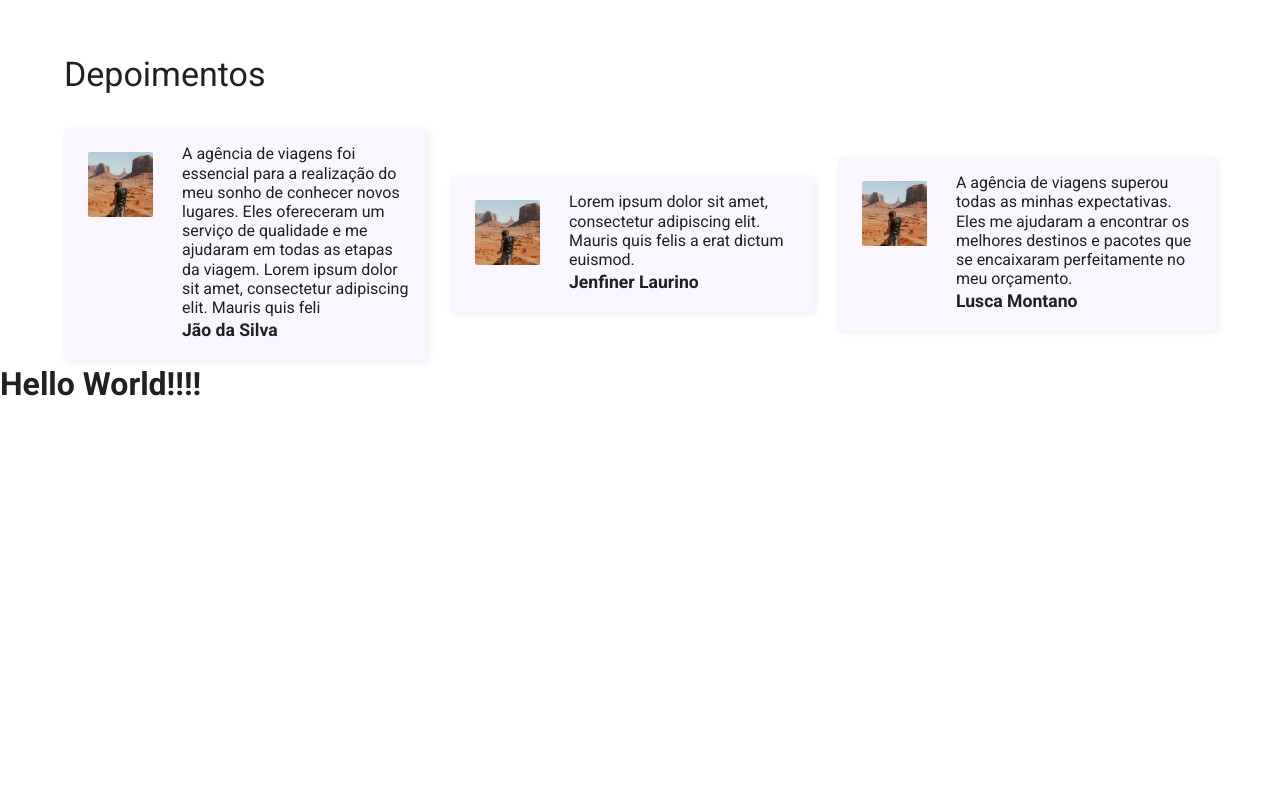
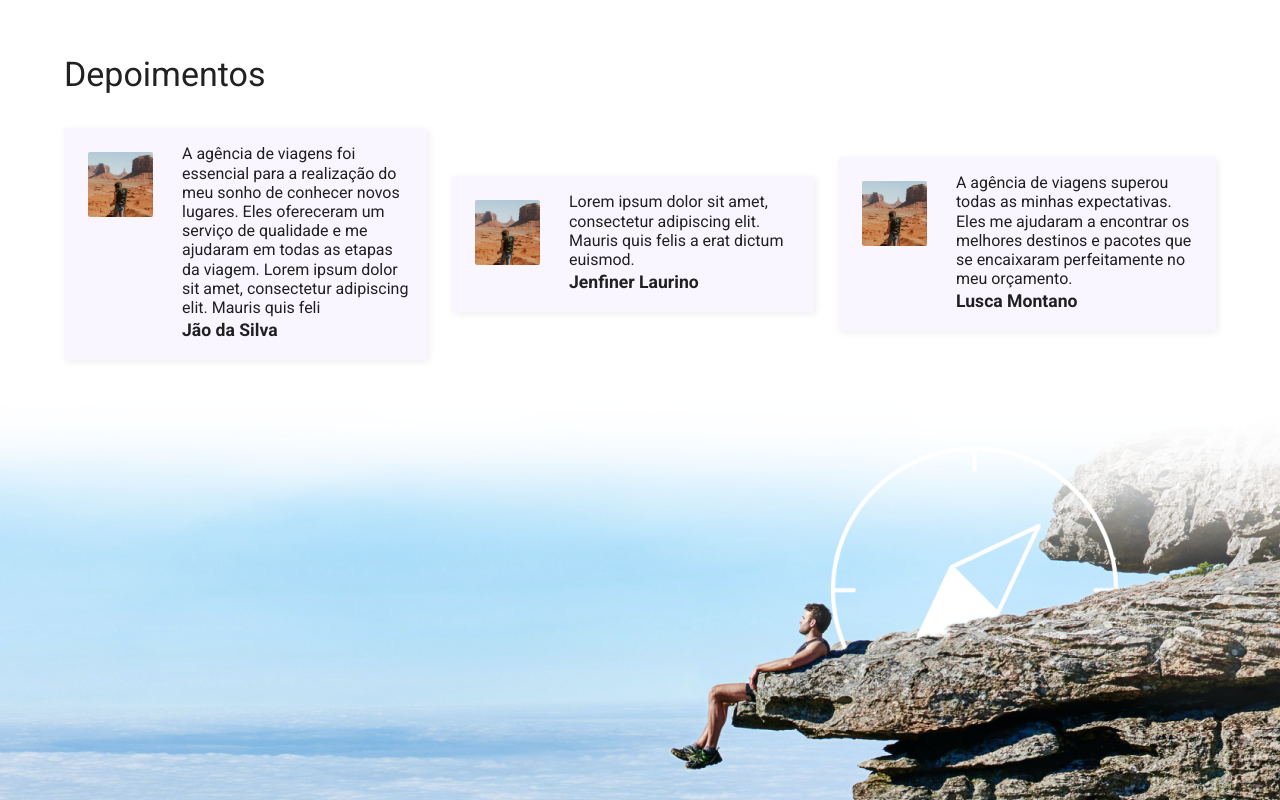
Before and after one commit to JuliuCesarC/Jornada_Milhas_Web, a Next.js app: page / in a window 1280 px wide. Shown: the part 2116-2916 px from the top of the page. Before the commit the page ends 2524 px from the top, so only its background shows below. Built offline with nearby package versions, Linux system fonts and the light colour scheme.

Commit message:
feat<homePage>: add banner footer

```diff
--- a/src/app/page.tsx
+++ b/src/app/page.tsx
@@ -4,6 +4,7 @@ import Destination from '@/components/HomePage/Destination'
 import SearchDestination from '@/components/HomePage/SearchDestination'
 import Testimonial from '@/components/HomePage/Testimonial'
 import styles from './page.module.css'
+import BannerFooter from '@/components/HomePage/BannerFooter'
 
 export default function Home() {
   return (
@@ -12,7 +13,7 @@ export default function Home() {
       <SearchDestination />
       <Destination />
       <Testimonial />
-      <h1>Hello World!!!!</h1>
+      <BannerFooter />
     </main>
   )
 }
--- /dev/null
+++ b/src/components/HomePage/BannerFooter/index.tsx
@@ -0,0 +1,27 @@
+"use client"
+
+import { Box } from "@mui/material"
+
+interface BannerFooterProps {
+}
+
+export default function BannerFooter(props : BannerFooterProps){
+  return(
+    <Box sx={{
+      position: "relative",
+      width: "100%",
+      mt: {xs: 4, lg: 5, xl: 6}
+    }}>
+      <Box sx={{
+        width: "100%",
+        height: {xs: "300px", sm: "350px", md: "370px", lg: "400px", xl: "470px"},
+        backgroundImage: "url(img/images/banner-bg-home-footer.png)",
+        backgroundRepeat: "no-repeat",
+        backgroundPosition: "center",
+        backgroundPositionY: "top",
+        backgroundSize: "cover"
+      }}>
+      </Box>
+    </Box>
+  )
+}
```
Also changed, not shown: public/img/images/banner-bg-home-footer.png (renamed from public/img/images/2 Banner homepage2.png).
